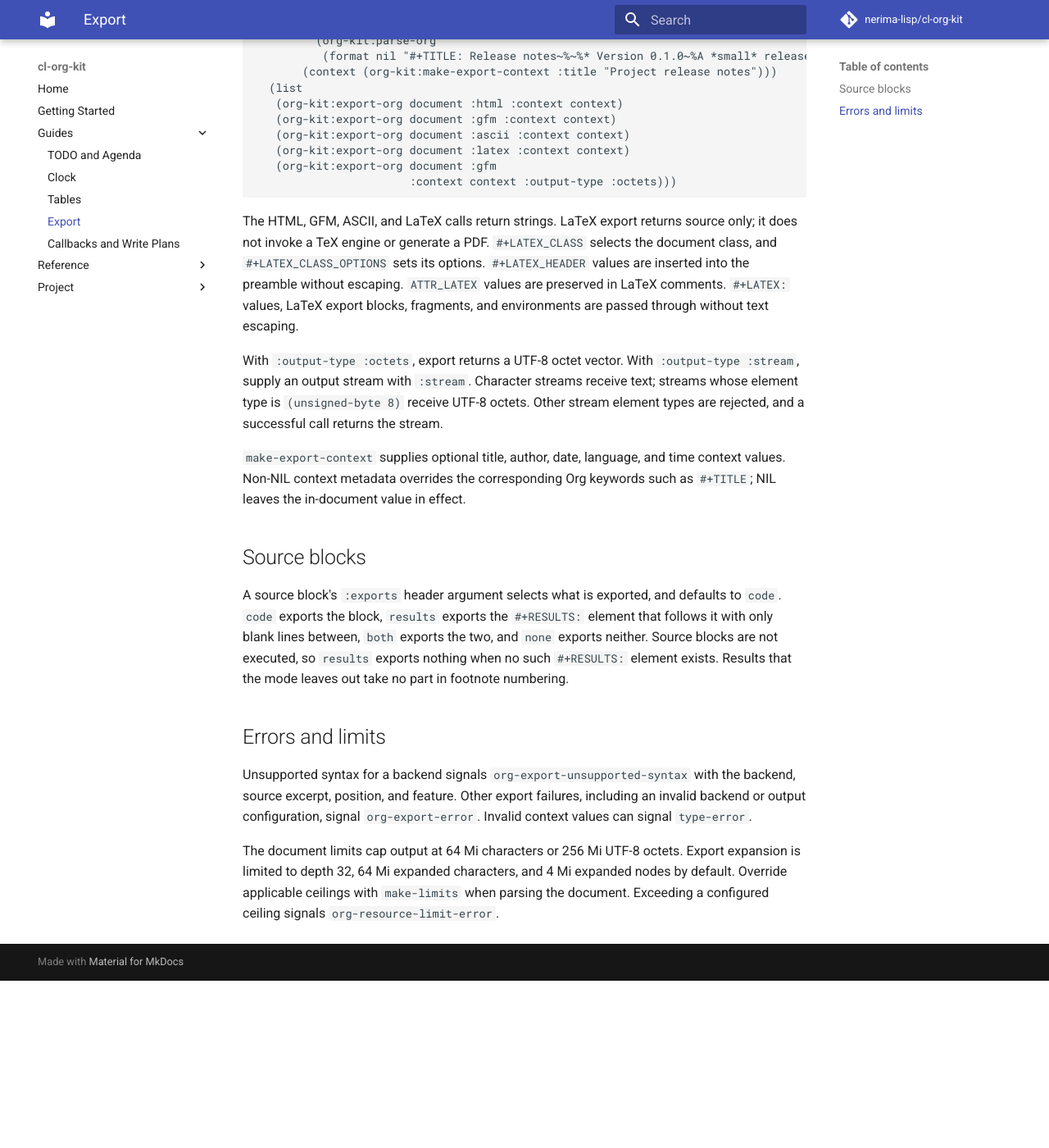
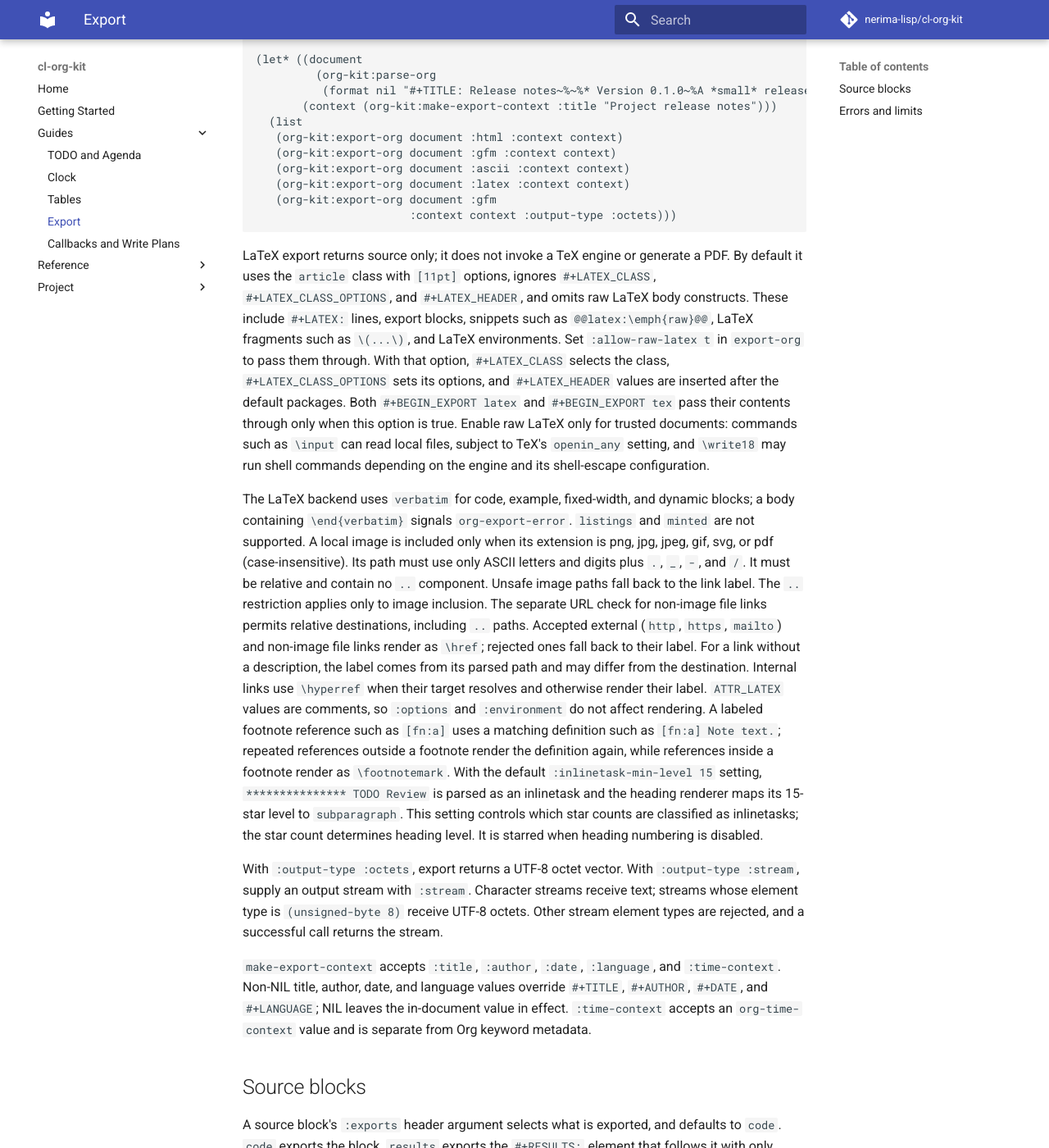
Before and after one commit to nerima-lisp/cl-org-kit, an MkDocs documentation site: the page built from docs/src/guides/export.md, in a window 1280 px wide and 1400 px high, scrolled down 293 px. Shown: the whole window at 82% size. Built offline with MkDocs 1.6.1 and Material for MkDocs 9.7.7, drawn with Linux system fonts in a browser that asks for light colours; comment, search, counter and statistics services are not loaded; before the commit the page ends 1489 px from its top, so only the background shows below that; some of the changed text lies outside the part shown.

Commit message:
docs(export): clarify LaTeX output behavior

```diff
--- a/docs/src/guides/export.md
+++ b/docs/src/guides/export.md
@@ -2,6 +2,8 @@
 
 `export-org` renders a parsed document as HTML, GitHub Flavored Markdown (GFM),
 ASCII, or LaTeX source. The default output type is a string.
+
+Evaluate these forms in a Common Lisp REPL after installing `cl-org-kit`.
 
 ~~~lisp
 (require :asdf)
@@ -20,12 +22,42 @@ ASCII, or LaTeX source. The default output type is a string.
                        :context context :output-type :octets)))
 ~~~
 
-The HTML, GFM, ASCII, and LaTeX calls return strings. LaTeX export returns source
-only; it does not invoke a TeX engine or generate a PDF. `#+LATEX_CLASS` selects
-the document class, and `#+LATEX_CLASS_OPTIONS` sets its options. `#+LATEX_HEADER`
-values are inserted into the preamble without escaping. `ATTR_LATEX` values are
-preserved in LaTeX comments. `#+LATEX:` values, LaTeX export blocks, fragments,
-and environments are passed through without text escaping.
+LaTeX export returns source only; it does not invoke a TeX engine or generate a
+PDF. By default it uses the `article` class with `[11pt]` options, ignores
+`#+LATEX_CLASS`, `#+LATEX_CLASS_OPTIONS`, and `#+LATEX_HEADER`, and omits raw
+LaTeX body constructs. These include `#+LATEX:` lines, export blocks, snippets
+such as `@@latex:\emph{raw}@@`, LaTeX fragments such as `\(...\)`, and LaTeX
+environments. Set `:allow-raw-latex t` in `export-org` to pass them through.
+With that option, `#+LATEX_CLASS` selects the class,
+`#+LATEX_CLASS_OPTIONS` sets its options, and `#+LATEX_HEADER` values are
+inserted after the default packages. Both `#+BEGIN_EXPORT latex` and
+`#+BEGIN_EXPORT tex` pass their contents through only when this option is true.
+Enable raw LaTeX only for trusted documents: commands such as `\input` can read
+local files, subject to TeX's `openin_any` setting, and `\write18` may run
+shell commands depending on the engine and its shell-escape configuration.
+
+The LaTeX backend uses `verbatim` for code, example, fixed-width, and dynamic
+blocks; a body containing `\end{verbatim}` signals `org-export-error`.
+`listings` and `minted` are not supported. A local image is included only when
+its extension is png, jpg, jpeg, gif, svg, or pdf (case-insensitive). Its path
+must use only ASCII letters and digits plus `.`, `_`, `-`, and `/`. It must be
+relative and contain no `..` component. Unsafe image paths fall back to the link
+label. The `..` restriction applies only to image inclusion. The separate URL
+check for non-image file links permits relative destinations, including `..`
+paths. Accepted external (`http`, `https`, `mailto`) and
+non-image file links render as `\href`; rejected ones fall back to their label.
+For a link without a description, the label comes from its parsed path and may
+differ from the destination. Internal links use `\hyperref` when their target
+resolves and otherwise render their label.
+`ATTR_LATEX` values are comments, so `:options` and `:environment` do not affect
+rendering. A labeled footnote reference such as `[fn:a]` uses a
+matching definition such as `[fn:a] Note text.`; repeated references outside a
+footnote render the definition again, while references inside a footnote render
+as `\footnotemark`. With the default `:inlinetask-min-level 15` setting,
+`*************** TODO Review` is parsed as an inlinetask and the heading
+renderer maps its 15-star level to `subparagraph`. This setting controls which
+star counts are classified as inlinetasks; the star count determines heading
+level. It is starred when heading numbering is disabled.
 
 With `:output-type :octets`, export returns a UTF-8 octet vector. With
 `:output-type :stream`, supply an output stream with `:stream`. Character streams
@@ -33,9 +65,11 @@ receive text; streams whose element type is
 `(unsigned-byte 8)` receive UTF-8 octets. Other stream element types are
 rejected, and a successful call returns the stream.
 
-`make-export-context` supplies optional title, author, date, language, and time
-context values. Non-NIL context metadata overrides the corresponding Org
-keywords such as `#+TITLE`; NIL leaves the in-document value in effect.
+`make-export-context` accepts `:title`, `:author`, `:date`, `:language`, and
+`:time-context`. Non-NIL title, author, date, and language values override
+`#+TITLE`, `#+AUTHOR`, `#+DATE`, and `#+LANGUAGE`; NIL leaves the in-document
+value in effect. `:time-context` accepts an `org-time-context` value and is
+separate from Org keyword metadata.
 
 ## Source blocks
 
@@ -53,8 +87,10 @@ the backend, source excerpt, position, and feature. Other export failures,
 including an invalid backend or output configuration, signal
 `org-export-error`. Invalid context values can signal `type-error`.
 
-The document limits cap output at 64 Mi characters or 256 Mi UTF-8 octets.
-Export expansion is limited to depth 32, 64 Mi expanded characters, and 4 Mi
-expanded nodes by default. Override applicable ceilings with `make-limits` when
-parsing the document. Exceeding a configured ceiling signals
-`org-resource-limit-error`.
+The document limits cap output at 64 Mi characters (`:max-output-length`) or
+256 Mi UTF-8 octets (`:max-output-octets`). Export expansion is limited to
+depth 32 (`:max-export-expansion-depth`), 64 Mi expanded characters
+(`:max-export-expanded-characters`), and 4 Mi expanded nodes
+(`:max-export-expanded-nodes`) by default. Set these options on
+`make-limits` and pass the result to `parse-org`. Exceeding a configured
+ceiling signals `org-resource-limit-error`.
```
